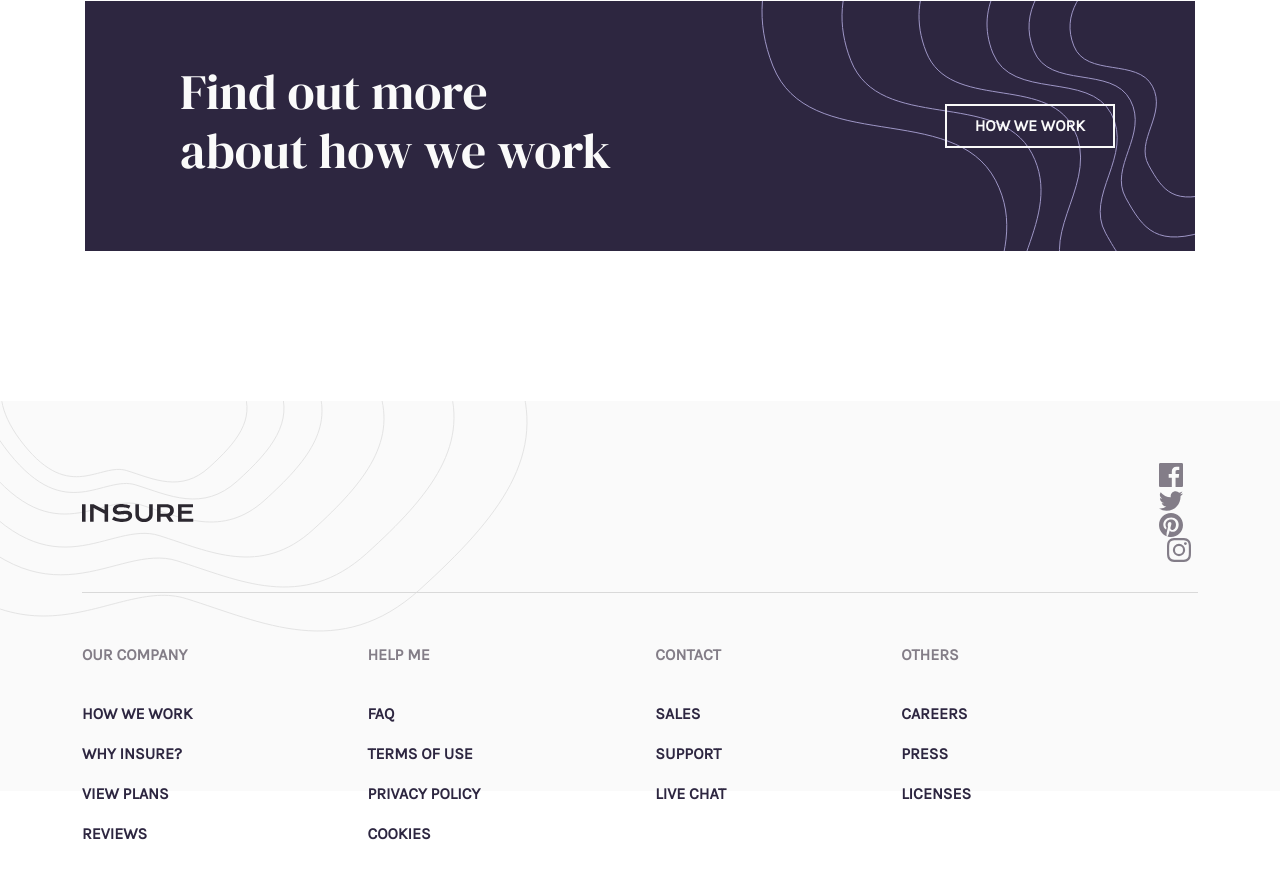
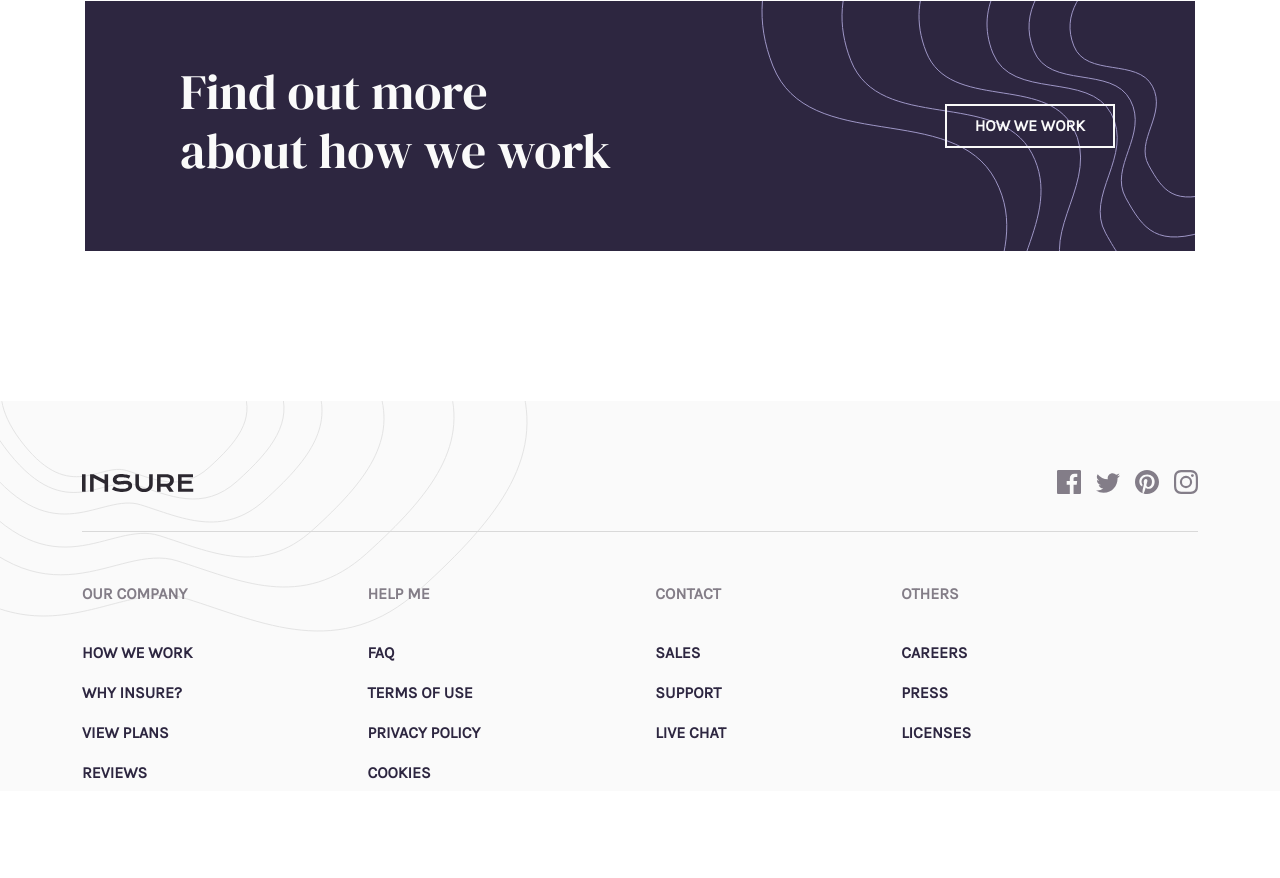
Before and after one commit to gaisuke/insure-landingpage, a plain HTML site: page index.html in a window 1280 px wide. Shown: the part 1660-2538 px from the top of the page. Drawn offline with nearby package versions, Linux system fonts and the light colour scheme.

Commit message:
bug fixes on bottom nav

```diff
--- a/style.css
+++ b/style.css
@@ -37,6 +37,9 @@ nav .btn-outline-dark {
 }
 .navbar {
     padding: 0;
+}
+footer .navbar-nav {
+    flex-direction: row;
 }
 
 
```
